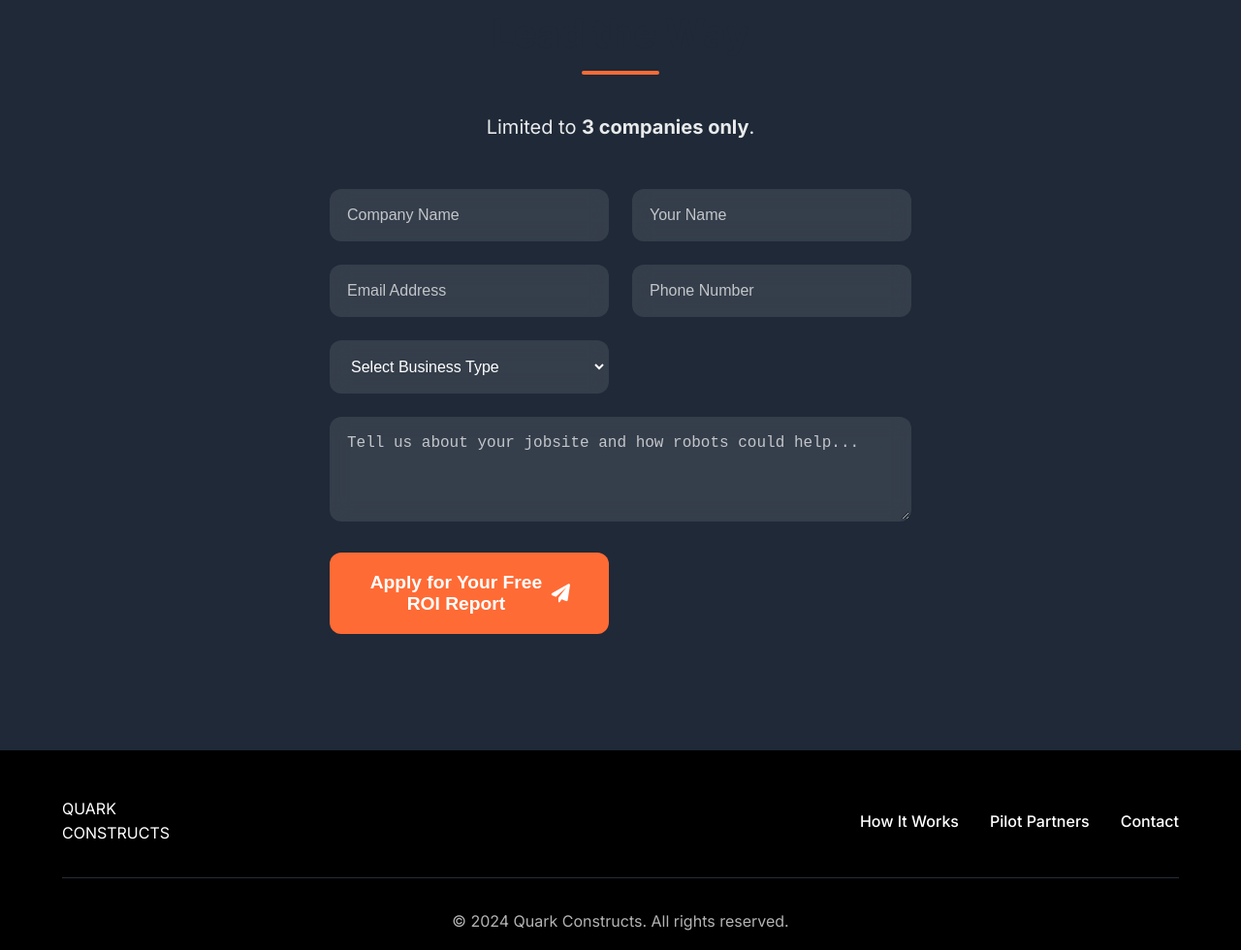
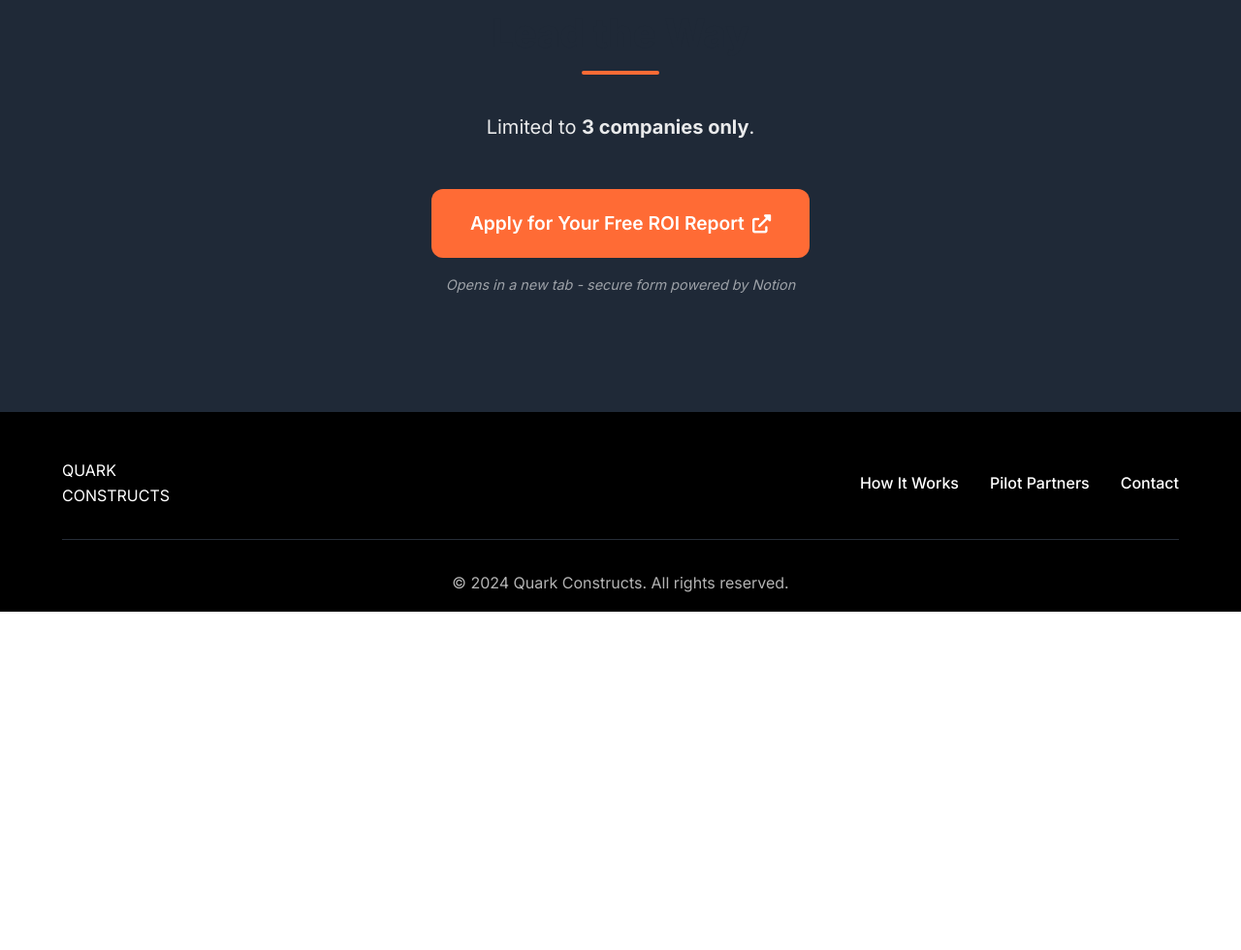
Before and after one commit to Spinnaker-design/landing-page, a plain HTML site: page index.html in a window 1280 px wide. Shown: the part 4710-5690 px from the top of the page at 97% size. After the commit the page ends 5341 px from the top, so only its background shows below. Drawn offline with Linux system fonts and the light colour scheme.

Commit message:
Replace contact form with a call-to-action linking to a Notion form for free ROI reports. Update styles for the new CTA and add a note about the form opening in a new tab.

```diff
--- a/index.html
+++ b/index.html
@@ -258,36 +258,13 @@
                 <p class="contact-subtitle">
                     Limited to <strong>3 companies only</strong>.
                 </p>
-                <form class="contact-form">
-                    <div class="form-group">
-                        <input type="text" id="company" name="company" placeholder="Company Name" required>
-                    </div>
-                    <div class="form-group">
-                        <input type="text" id="name" name="name" placeholder="Your Name" required>
-                    </div>
-                    <div class="form-group">
-                        <input type="email" id="email" name="email" placeholder="Email Address" required>
-                    </div>
-                    <div class="form-group">
-                        <input type="tel" id="phone" name="phone" placeholder="Phone Number" required>
-                    </div>
-                    <div class="form-group">
-                        <select id="business-type" name="business-type" required>
-                            <option value="">Select Business Type</option>
-                            <option value="landscaping">Landscaping</option>
-                            <option value="construction">Construction</option>
-                            <option value="subcontractor">Subcontractor</option>
-                            <option value="other">Other</option>
-                        </select>
-                    </div>
-                    <div class="form-group full-width">
-                        <textarea id="message" name="message" placeholder="Tell us about your jobsite and how robots could help..." rows="4"></textarea>
-                    </div>
-                    <button type="submit" class="primary-button large full-width">
+                <div class="notion-form-cta">
+                    <a href="https://bright-brisket-fe9.notion.site/25427478057a80ac8e5ef836df92083f" target="_blank" class="primary-button large">
                         <span>Apply for Your Free ROI Report</span>
-                        <i class="fas fa-paper-plane"></i>
-                    </button>
-                </form>
+                        <i class="fas fa-external-link-alt"></i>
+                    </a>
+                    <p class="form-note">Opens in a new tab - secure form powered by Notion</p>
+                </div>
             </div>
         </div>
     </section>
--- a/styles.css
+++ b/styles.css
@@ -847,6 +847,19 @@ body {
     justify-content: center;
 }
 
+.notion-form-cta {
+    text-align: center;
+    margin-top: 2rem;
+}
+
+.form-note {
+    margin-top: 1rem;
+    font-size: 0.9rem;
+    color: rgba(255, 255, 255, 0.7);
+    opacity: 0.8;
+    font-style: italic;
+}
+
 /* Footer */
 .footer {
     background: var(--black);
```
